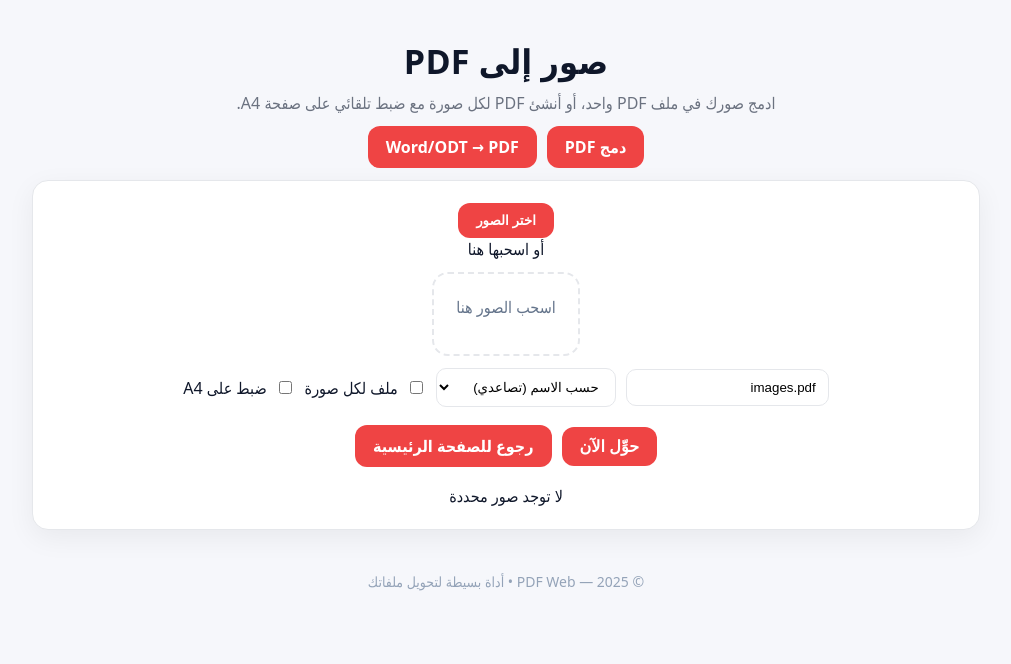
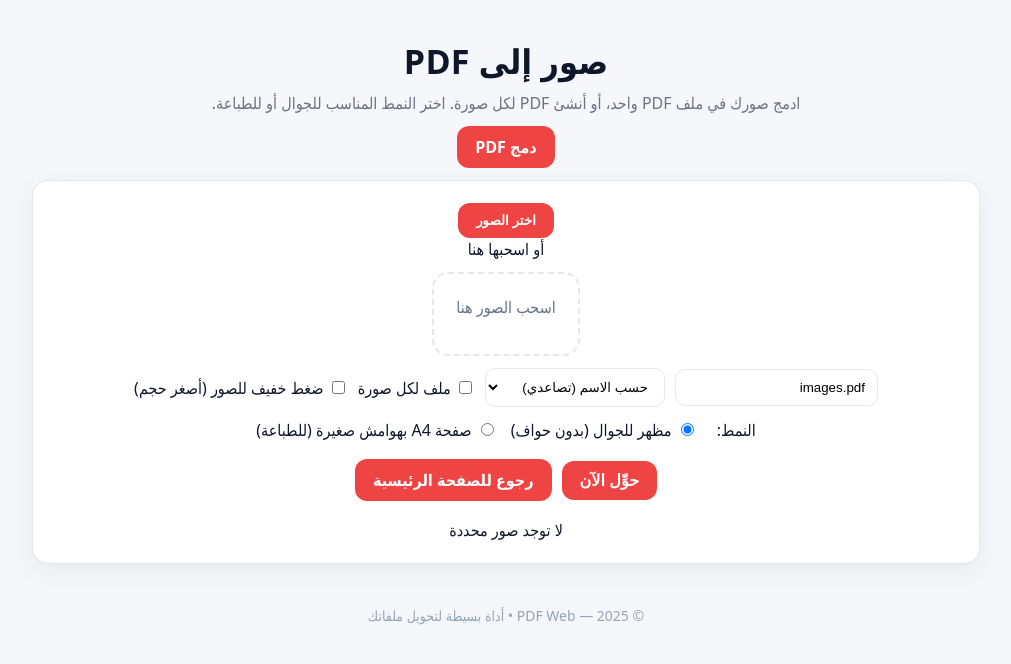
Before and after one commit to omerhass/pdfwebb, a FastAPI app: page / in a window 1280 px wide. Shown: the part 57-721 px from the top of the page, without its empty margins (134-1145 px from the left). Run offline with FastAPI, Linux system fonts and the light colour scheme.

Commit message:
UI: remove Word button + add style & compress options

```diff
--- a/templates/convert_images.html
+++ b/templates/convert_images.html
@@ -5,14 +5,13 @@
 <section class="hero">
   <div class="container">
     <h1>صور إلى PDF</h1>
-    <p>ادمج صورك في ملف PDF واحد، أو أنشئ PDF لكل صورة مع ضبط تلقائي على صفحة A4.</p>
+    <p>ادمج صورك في ملف PDF واحد، أو أنشئ PDF لكل صورة. اختر النمط المناسب للجوال أو للطباعة.</p>
   </div>
 </section>
 
 <!-- روابط الميزات الأخرى -->
 <div style="display:flex;gap:10px;justify-content:center;margin-bottom:12px">
   <a class="btn" href="/merge/pdf" style="background:#ef4444">دمج PDF</a>
-  <a class="btn" href="/convert/word">Word/ODT → PDF</a>
 </div>
 
 <section>
@@ -21,6 +20,7 @@
       <form id="imgForm" action="/api/images-to-pdf" method="post" enctype="multipart/form-data"
             class="center" style="flex-direction:column;gap:12px">
 
+        <!-- مُدخل الصور -->
         <input id="imgs" type="file" name="images" accept="image/*" multiple hidden />
 
         <div style="text-align:center">
@@ -30,27 +30,46 @@
 
         <div id="imgDrop" class="drop" style="max-width:720px">اسحب الصور هنا</div>
 
-        <div class="row" style="justify-content:center">
+        <!-- الإعدادات -->
+        <div class="row" style="justify-content:center;gap:10px;flex-wrap:wrap">
           <input type="text" name="outfile" value="images.pdf" placeholder="اسم ملف PDF (للدمج)">
+
           <select name="order" title="ترتيب">
             <option value="name">حسب الاسم (تصاعدي)</option>
             <option value="mtime">حسب تاريخ التعديل</option>
             <option value="as_is">كما تم اختيارها</option>
           </select>
-          <label style="display:flex;align-items:center;gap:8px;">
+
+          <label class="chip">
             <input type="checkbox" name="per_file" value="1"> ملف لكل صورة
           </label>
-          <label style="display:flex;align-items:center;gap:8px;">
-            <input type="checkbox" name="fit_a4" value="1"> ضبط على A4
+
+          <label class="chip">
+            <input type="checkbox" name="compress" value="1"> ضغط خفيف للصور (أصغر حجم)
           </label>
         </div>
 
-        <div class="center" style="margin-top:6px">
-          <button type="submit" class="btn" style="font-size:16px">حوِّل الآن</button>
-          <a class="btn" href="/" style="margin-inline-start:10px">رجوع للصفحة الرئيسية</a>
+        <!-- نمط التخطيط -->
+        <div class="row" style="justify-content:center;gap:14px;flex-wrap:wrap">
+          <span class="sub" style="margin-inline-end:6px">النمط:</span>
+          <label class="chip">
+            <input type="radio" name="style" value="full_bleed" checked>
+            مظهر للجوال (بدون حواف)
+          </label>
+          <label class="chip">
+            <input type="radio" name="style" value="a4_margins">
+            صفحة A4 بهوامش صغيرة (للطباعة)
+          </label>
         </div>
 
-        <div id="imgCount" class="sub" style="text-align:center;margin-top:6px">لا توجد صور محددة</div>
+        <div class="center" style="margin-top:6px;gap:10px;flex-wrap:wrap">
+          <button type="submit" class="btn" style="font-size:16px">حوِّل الآن</button>
+          <a class="btn" href="/" style="margin-inline-start:0">رجوع للصفحة الرئيسية</a>
+        </div>
+
+        <div id="imgCount" class="sub" style="text-align:center;margin-top:6px">
+          لا توجد صور محددة
+        </div>
       </form>
     </div>
   </div>
@@ -65,7 +84,7 @@
   const imgForm  = document.getElementById('imgForm');
   const imgCount = document.getElementById('imgCount');
 
-  pickImg.onclick = ()=> imgs.click();
+  pickImg.onclick = () => imgs.click();
 
   ['dragenter','dragover'].forEach(ev=>{
     imgDrop.addEventListener(ev, e=>{ e.preventDefault(); imgDrop.classList.add('drag'); });
```
